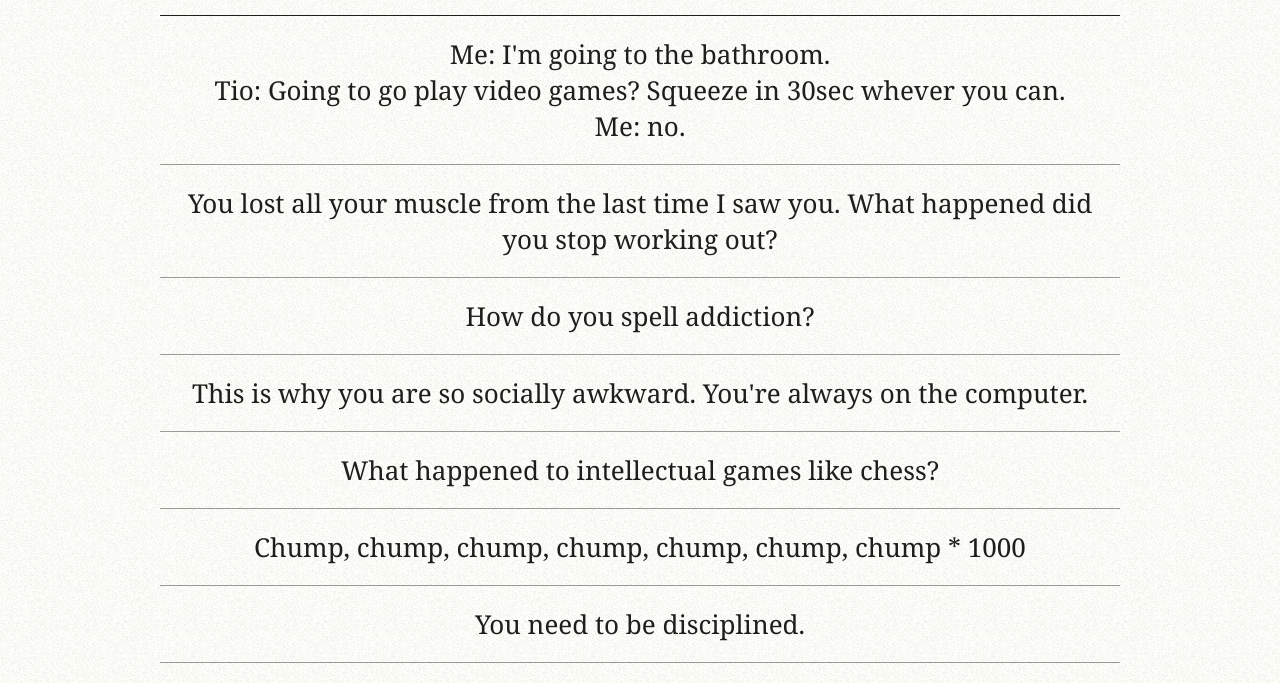
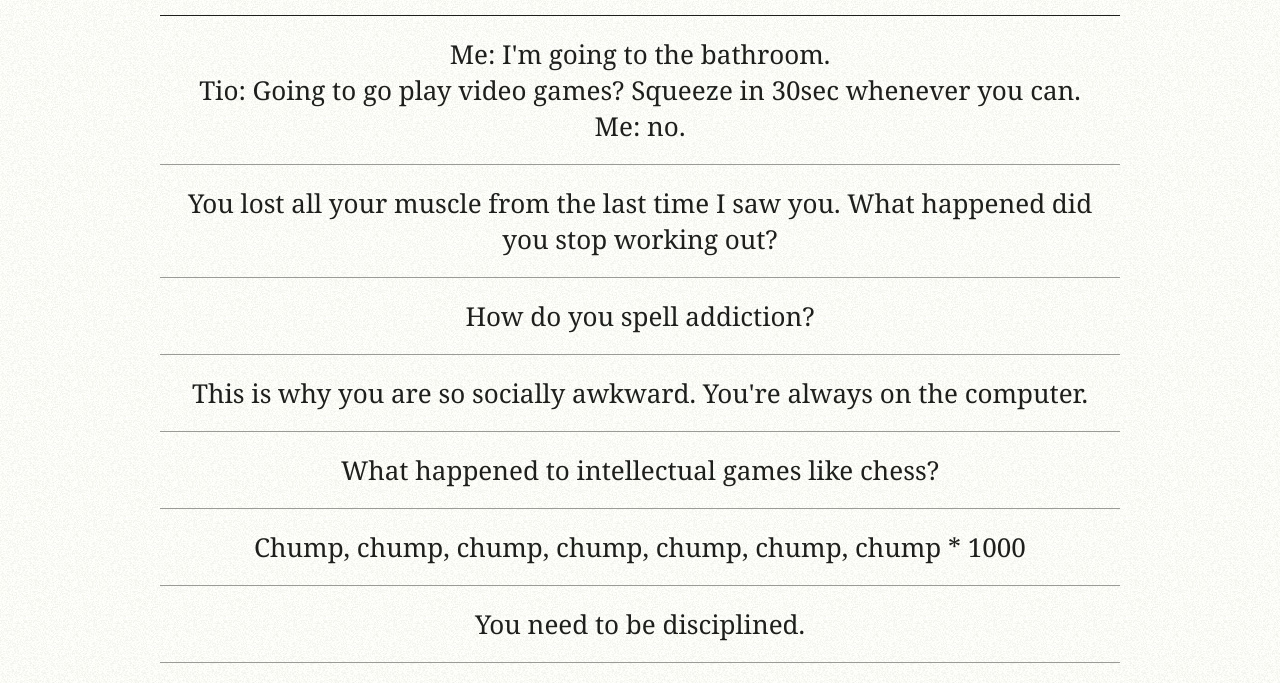
Before and after one commit to Hossman333/words, a plain HTML site: page index.html in a window 1280 px wide. Shown: the part 102-785 px from the top of the page. Drawn offline with Linux system fonts and the light colour scheme.

Commit message:
typo fix

```diff
--- a/index.html
+++ b/index.html
@@ -14,7 +14,7 @@
 		</div>
 		<div class="post">
 			Me: I'm going to the bathroom.<br>
-			Tio: Going to go play video games? Squeeze in 30sec whever you can.<br>
+			Tio: Going to go play video games? Squeeze in 30sec whenever you can.<br>
 			Me: no.
 		</div>
 		<div class="post">
```
